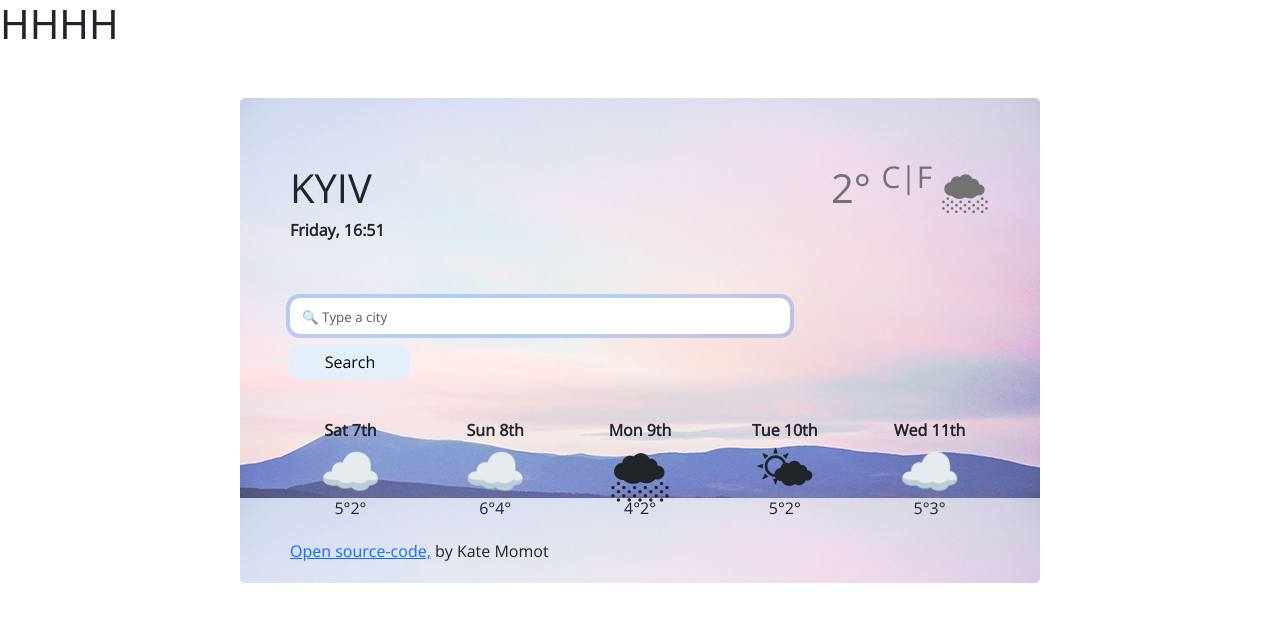
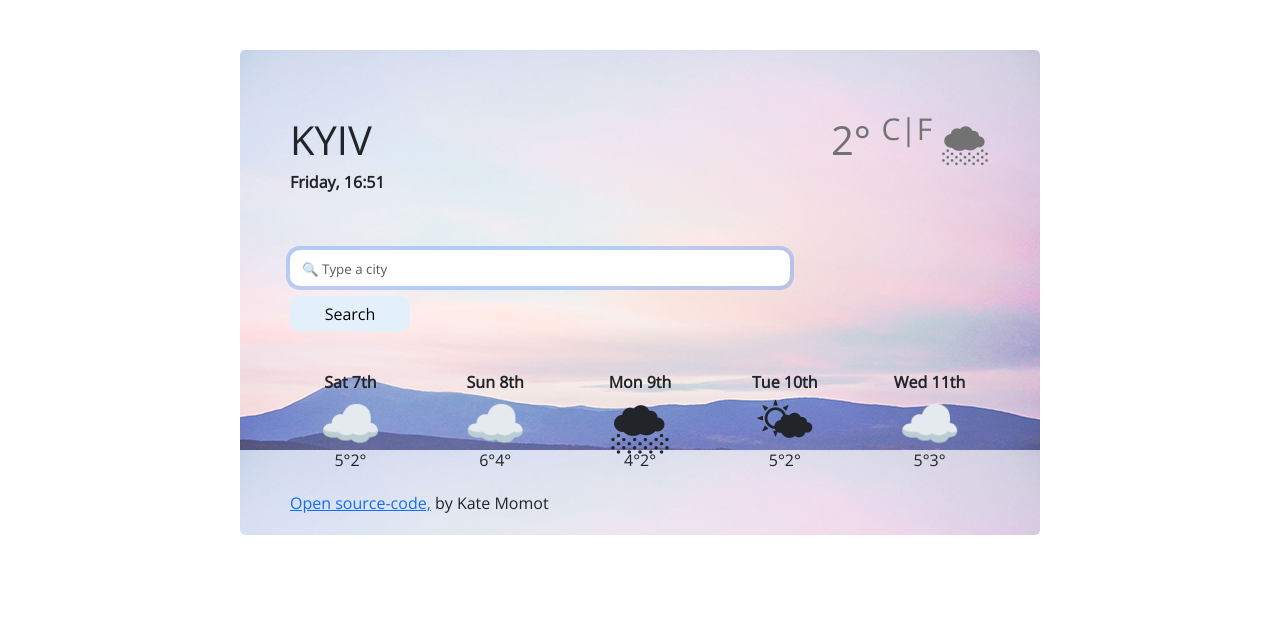
Before and after one commit to MomotKateryna/My_weather_app, a website built with Parcel: page index.html in a window 1280 px wide. Built offline with nearby package versions, Linux system fonts and the light colour scheme.

Commit message:
Update index.html

```diff
--- a/index.html
+++ b/index.html
@@ -13,7 +13,6 @@
         <script src="https://unpkg.com/axios@1.1.2/dist/axios.min.js"></script>
       </head>
       <body>
-        <h1>HHHH</h1>
         <div class="page">
           <div class="left">
             <div class="city" id="city">KYIV</div>
```
